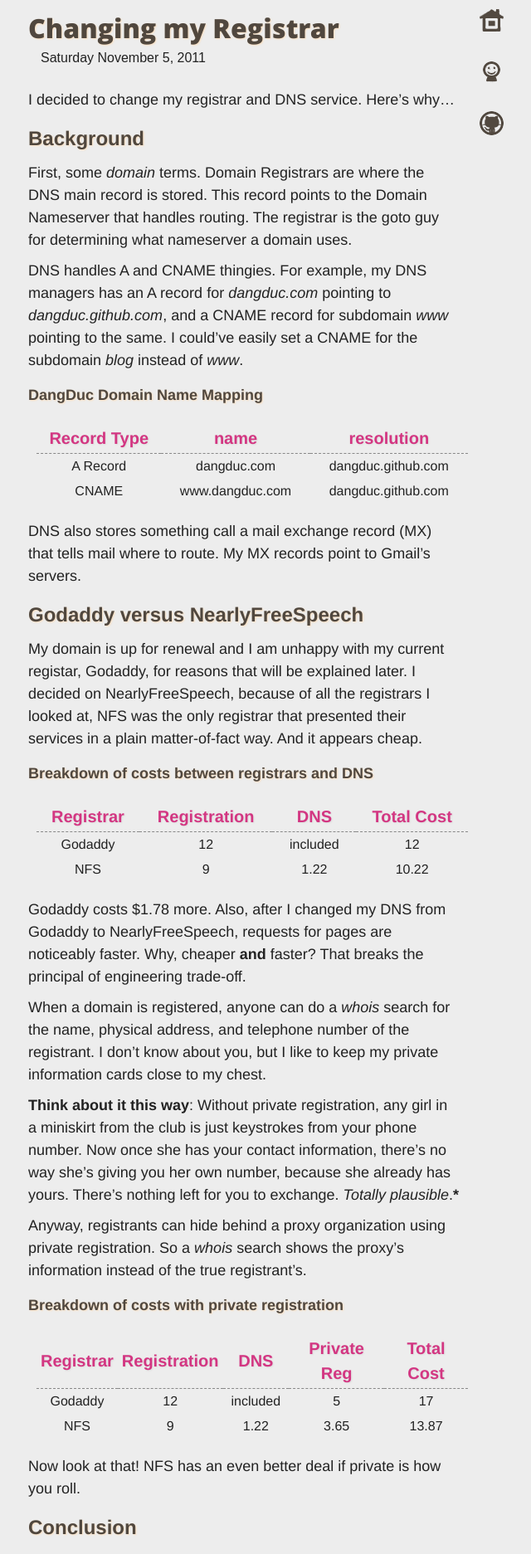
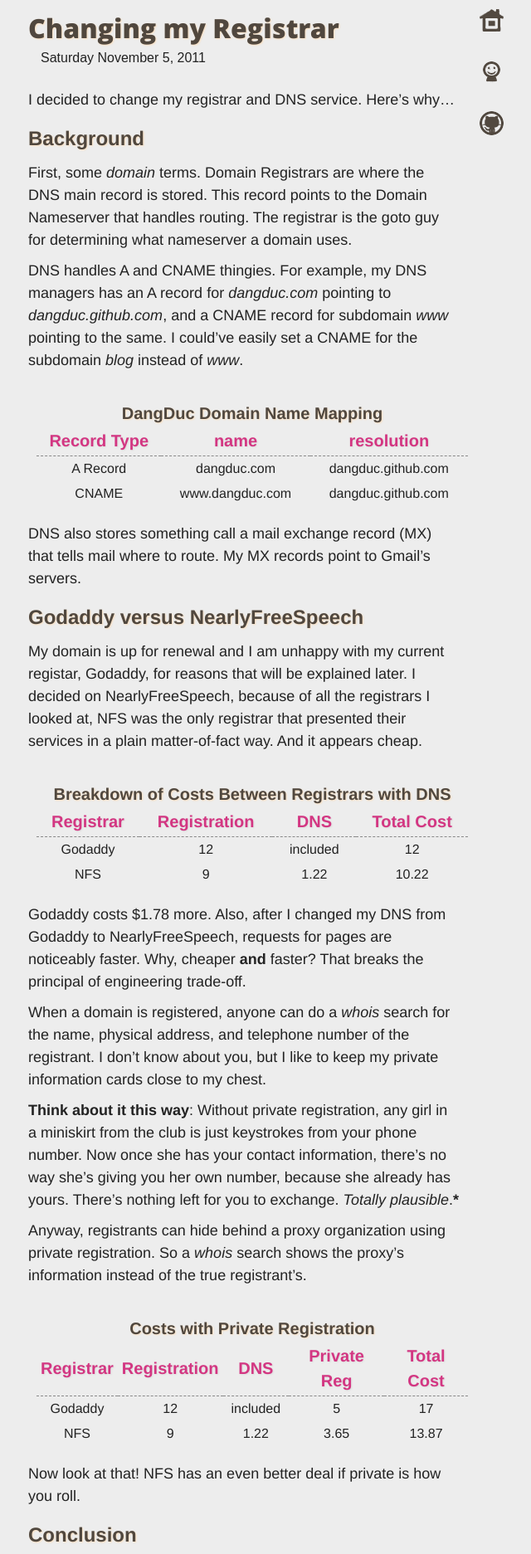
Before and after one commit to dangduc/dangduc.github.com, a Jekyll site: the page built from _posts/2011-11-5-changing-my-registrar.md, in a window 1280 px wide. Shown: the top 1873 px of the page at 83% size, without its empty margins (296-936 px from the left). Built offline with Jekyll 4.4.1, drawn with Linux system fonts in a browser that asks for light colours; some web fonts are replaced; Markdown is read by kramdown in place of the engine named in the settings.

Commit message:
edit;added table caption

```diff
--- a/_posts/2011-11-5-changing-my-registrar.md
+++ b/_posts/2011-11-5-changing-my-registrar.md
@@ -11,9 +11,9 @@
 
 DNS handles A and CNAME thingies. For example, my DNS managers has an A record for *dangduc.com* pointing to *dangduc.github.com*, and a CNAME record for subdomain *www* pointing to the same. I could've easily set a CNAME for the subdomain *blog* instead of *www*.
 
-### DangDuc Domain Name Mapping
 
 <table>
+  <caption>DangDuc Domain Name Mapping</caption>
   <tr>
     <th>Record Type</th>
     <th>name</th>
@@ -37,9 +37,8 @@
 
 My domain is up for renewal and I am unhappy with my current registar, Godaddy, for reasons that will be explained later. I decided on NearlyFreeSpeech, because of all the registrars I looked at, NFS was the only registrar that presented their services in a plain matter-of-fact way. And it appears cheap.
 
-### Breakdown of costs between registrars and DNS
-
 <table>
+  <caption>Breakdown of Costs Between Registrars with DNS</caption>
   <tr>
     <th>Registrar</th>
     <th>Registration</th>
@@ -68,9 +67,8 @@
 
 Anyway, registrants can hide behind a proxy organization using private registration. So a *whois* search shows the proxy's information instead of the true registrant's.
 
-### Breakdown of costs with private registration
-
 <table>
+  <caption>Costs with Private Registration</caption>
   <tr>
     <th>Registrar</th>
     <th>Registration</th>
--- a/css/style.css
+++ b/css/style.css
@@ -245,6 +245,15 @@
   text-shadow: #DDDDDD 1px 1px 2px;
 }
 
+table caption {
+  text-align: center;
+  color: #50473E;
+  font-size: 20px;
+  margin: 15px 0 0 0;
+  text-shadow: #F8DEBF 1px 1px 2px;
+  font-weight: bold;
+}
+
 table.unstyle {
   border: none;
 
```
Also changed, not shown: _posts/2011-10-24-4-minutes.md (+1 -1 lines).
